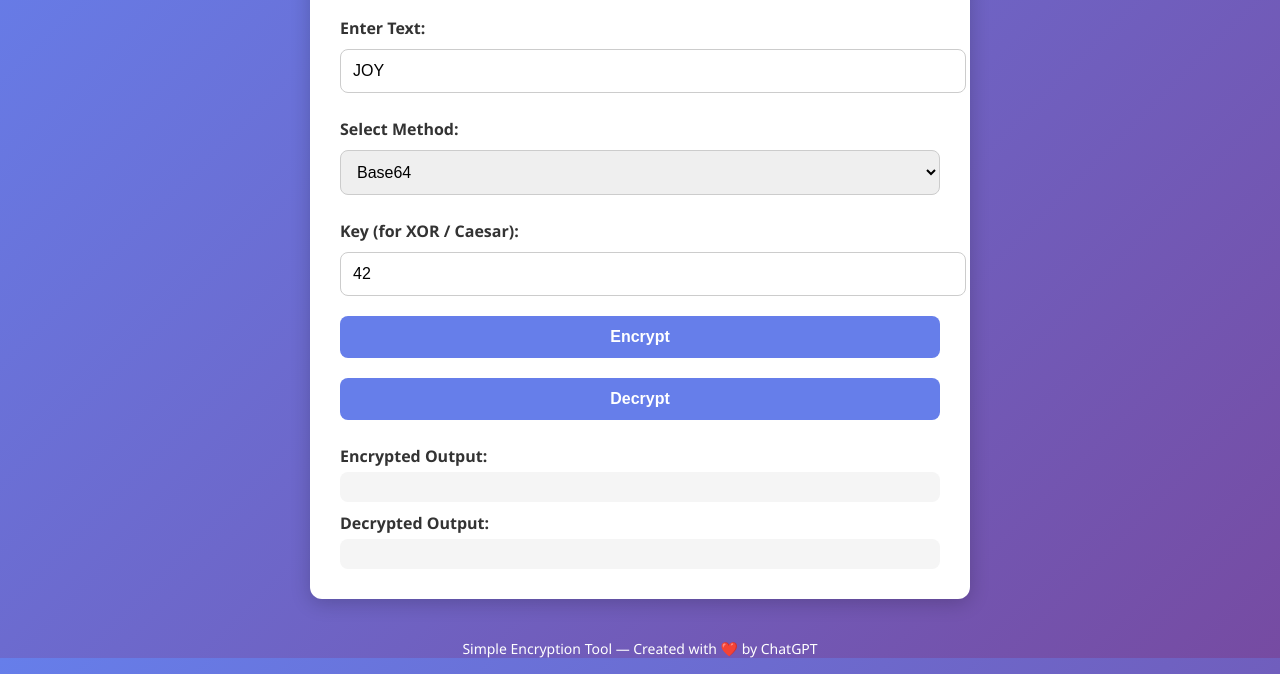
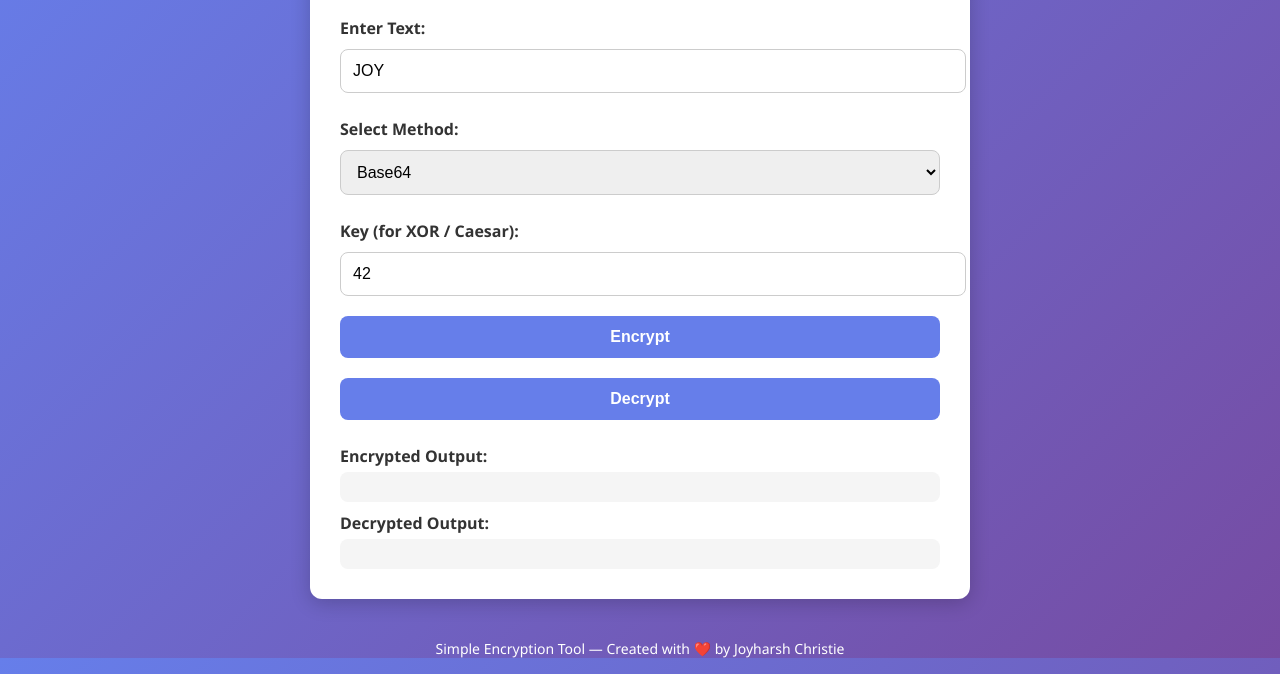
Before and after one commit to iOSZen/QAM_N_Tmp, a plain HTML site: page encription.html in a window 1280 px wide. Shown: the part 126-800 px from the top of the page. Drawn offline with Linux system fonts and the light colour scheme.

Commit message:
Update encription.html

```diff
--- a/encription.html
+++ b/encription.html
@@ -99,7 +99,7 @@
 </div>
 
 <footer>
-    Simple Encryption Tool — Created with ❤️ by ChatGPT
+    Simple Encryption Tool — Created with ❤️ by Joyharsh Christie
 </footer>
 
 <script>
```
